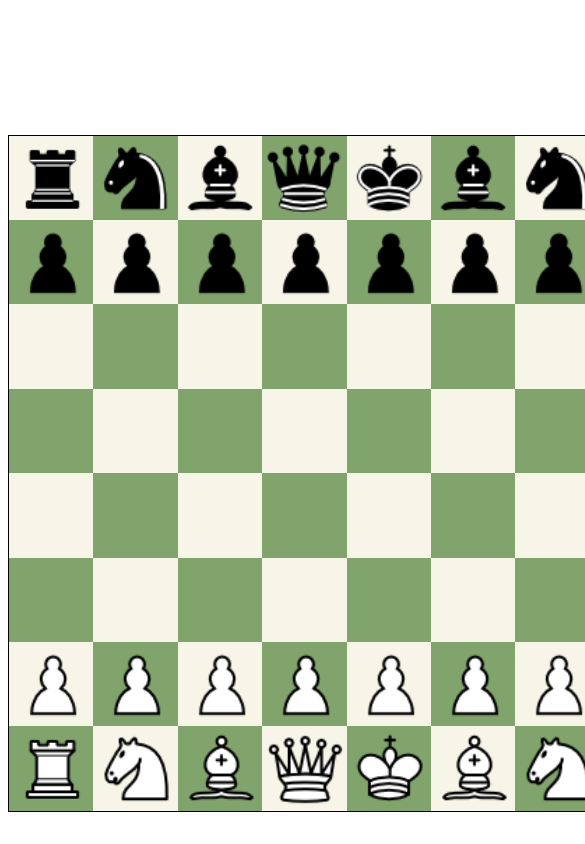
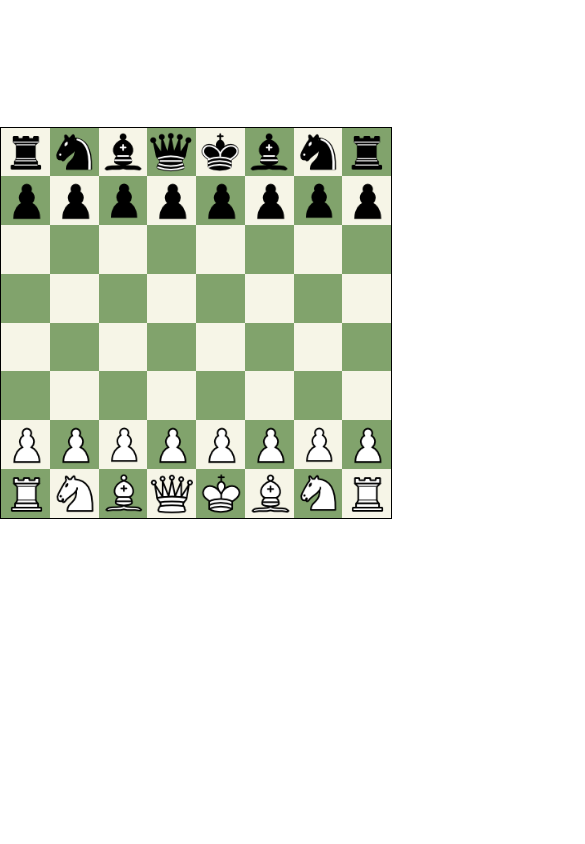
Before and after one commit to lashi-thendra/webchess, a website with bundled scripts: page index.html in a window 390 px wide. Shown: the top 844 px of the page, 585 px wide, since content can reach past the window. Built offline with nearby package versions, Linux system fonts and the light colour scheme.

Commit message:
add responsivenes to the borad to fit to mobile devices

```diff
--- a/css/styles.css
+++ b/css/styles.css
@@ -1,5 +1,6 @@
 body{
     border-collapse: collapse;
+    margin: 0;
 }
 
 header{
@@ -13,13 +14,21 @@ main > section{
 }
 
 
-section {
+#board {
     display: flex;
-    height: 80vh;
-    width: 80vh;
+    width: 500px;
+    height: 500px;
     /*margin-left: 50px;*/
     background-color: yellow;
 }
+
+@media (max-width: 600px) {
+    #board {
+        width: 100vw;
+        height: 100vw;
+    }
+}
+
 
 .col{
     display: flex;
```
